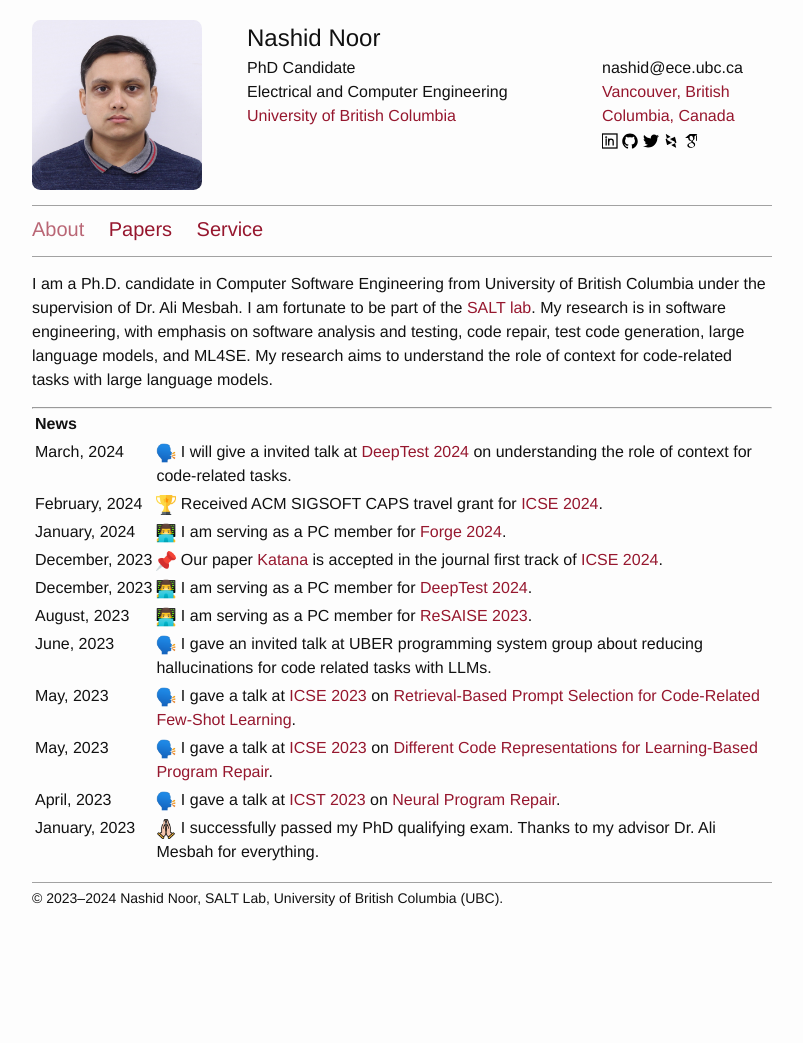
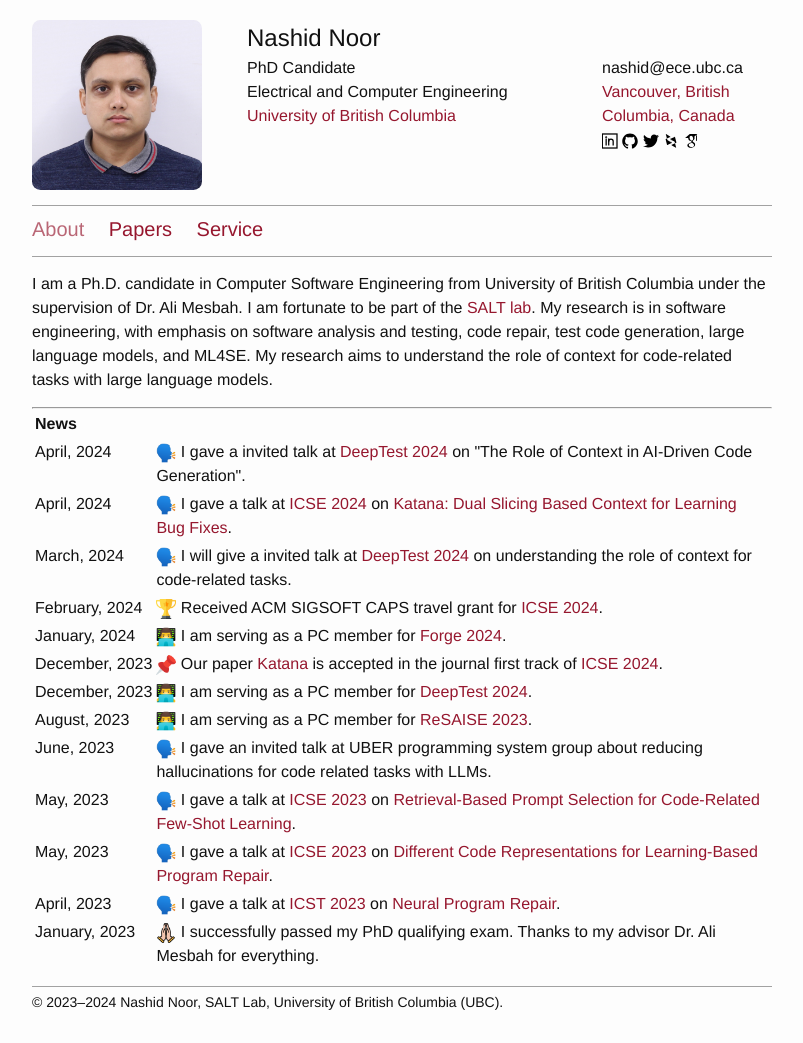
Before and after one commit to nashid/nashid.github.io, a Jekyll site: the page built from index.md, in a window 1280 px wide. Shown: the whole page, without its empty margins (238-1041 px from the left). Built offline with Jekyll 4.4.1, drawn with Linux system fonts in a browser that asks for light colours; before the commit the page ends 939 px from its top, so only the background shows below that.

Commit message:
update news

```diff
--- a/index.md
+++ b/index.md
@@ -17,10 +17,22 @@ My research aims to understand the role of context for code-related tasks with l
     <th style="vertical-align: top; text-align: left;">News</th>
     <th>&nbsp;</th>
   </tr>
-    <tr>
+
+  <tr>
+    <td style="vertical-align: top;">April,&nbsp;2024</td>
+    <td><img src="./resources/images/icon-talk.png" width="20" height="20"> I gave a invited talk at <a href="https://conf.researchr.org/home/icse-2024/deeptest-2024">DeepTest 2024</a> on "The Role of Context in AI-Driven Code Generation".</td>
+  </tr>
+
+  <tr>
+    <td style="vertical-align: top;">April,&nbsp;2024</td>
+    <td><img src="./resources/images/icon-talk.png" width="20" height="20"> I gave a talk at <a href="https://conf.researchr.org/home/icse-2024">ICSE 2024</a> on <a href="https://nashid.github.io/resources/papers/katana-tosem23.pdf">Katana: Dual Slicing Based Context for Learning Bug Fixes</a>.</td>
+  </tr>
+
+  <tr>
     <td style="vertical-align: top;">March,&nbsp;2024</td>
     <td><img src="./resources/images/icon-talk.png" width="20" height="20"> I will give a invited talk at <a href="https://conf.researchr.org/home/icse-2024/deeptest-2024#program">DeepTest 2024</a> on understanding the role of context for code-related tasks.</td>
   </tr>
+
   <tr>
     <td style="vertical-align: top;">February,&nbsp;2024</td>
     <td><img src="./resources/images/icon-trophy.png" width="20" height="20"> Received ACM SIGSOFT CAPS travel grant for <a href="https://conf.researchr.org/profile/icse-2024/noornashid">ICSE 2024</a>.</td>
```
